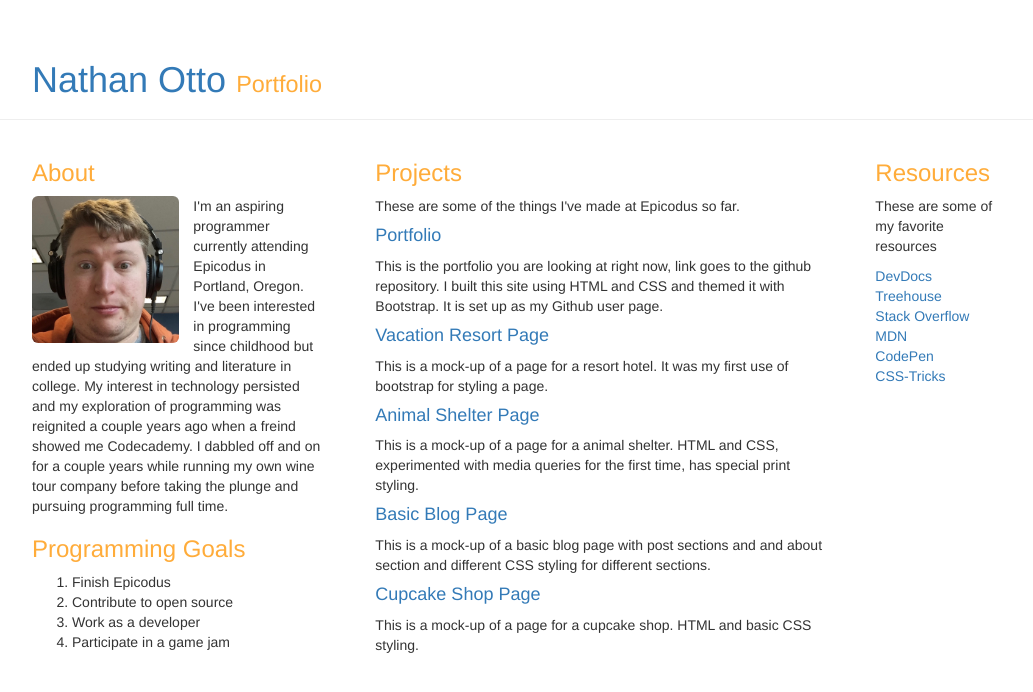
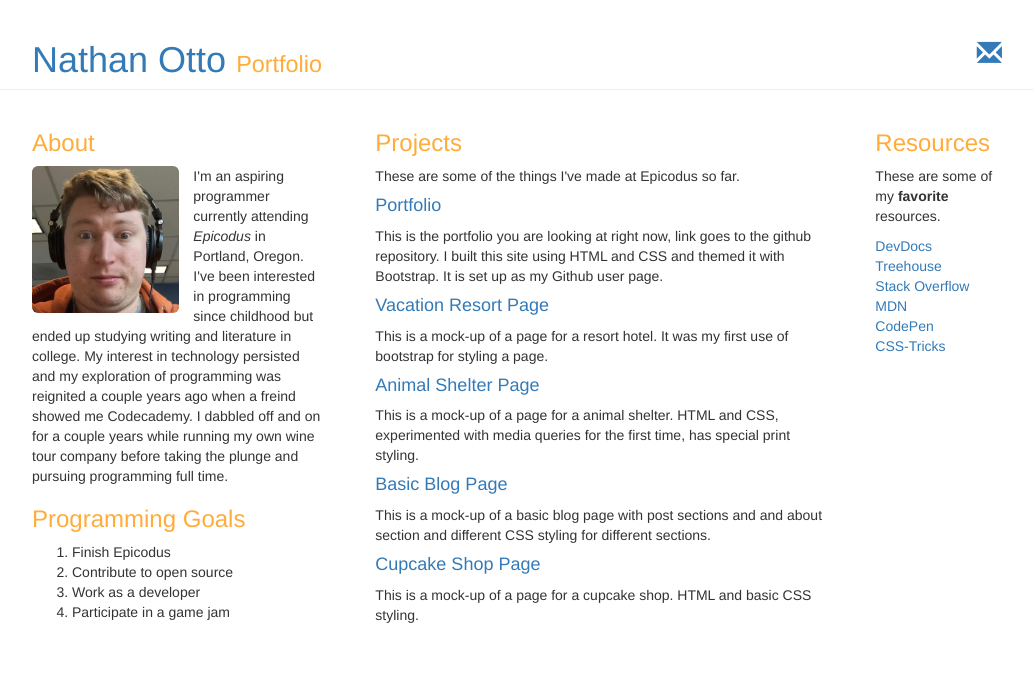
Before and after one commit to ottoetc/ottoetc.github.io, a plain HTML site: page index.html in a window 1280 px wide. Shown: the whole page, without its empty margins (123-1156 px from the left). Drawn offline with nearby package versions, Linux system fonts and the light colour scheme.

Commit message:
Add email link.

```diff
--- a/css/custom.css
+++ b/css/custom.css
@@ -15,3 +15,11 @@ h3, h1 small {
 .col-sm-6, .col-sm-2 {
   padding-left: 25px;
 }
+.glyphicon {
+  float: right;
+  font-size: 1.8em;
+  display: inline;
+}
+h1 {
+  display: inline;
+}
--- a/index.html
+++ b/index.html
@@ -23,6 +23,7 @@
     <div class="page-header">
       <div class="container">
         <h1 class="text-primary">Nathan Otto <small>Portfolio</small></h1>
+        <a href="mailto:ottoetc@gmail.com"><span class="glyphicon glyphicon-envelope" aria-hidden="true"></span></a>
       </div>
     </div>
 
@@ -31,7 +32,7 @@
         <div class="col-sm-4">
           <h3>About</h3>
           <p>
-            <img src="img/profile.jpg" class="img-rounded" class="img-responsive" alt="A picture of Nathan Otto">I'm an aspiring programmer currently attending Epicodus in Portland, Oregon. I've been interested in programming since childhood but ended up studying writing and literature in college. My interest in technology persisted and my exploration of programming was reignited a couple years ago when a freind showed me Codecademy. I dabbled off and on for a couple years while running my own wine tour company before taking the plunge and pursuing programming full time.
+            <img src="img/profile.jpg" class="img-rounded" class="img-responsive" alt="A picture of Nathan Otto">I'm an aspiring programmer currently attending <em>Epicodus</em> in Portland, Oregon. I've been interested in programming since childhood but ended up studying writing and literature in college. My interest in technology persisted and my exploration of programming was reignited a couple years ago when a freind showed me Codecademy. I dabbled off and on for a couple years while running my own wine tour company before taking the plunge and pursuing programming full time.
           </p>
           <h3>Programming Goals</h4>
           <ol>
@@ -72,7 +73,7 @@
         <div class="col-sm-2">
           <h3>Resources</h3>
           <p>
-            These are some of my favorite resources
+            These are some of my <strong>favorite</strong> resources.
           </p>
           <ul class="list-unstyled">
             <li><a href="http://devdocs.io">DevDocs</a></li>
```
